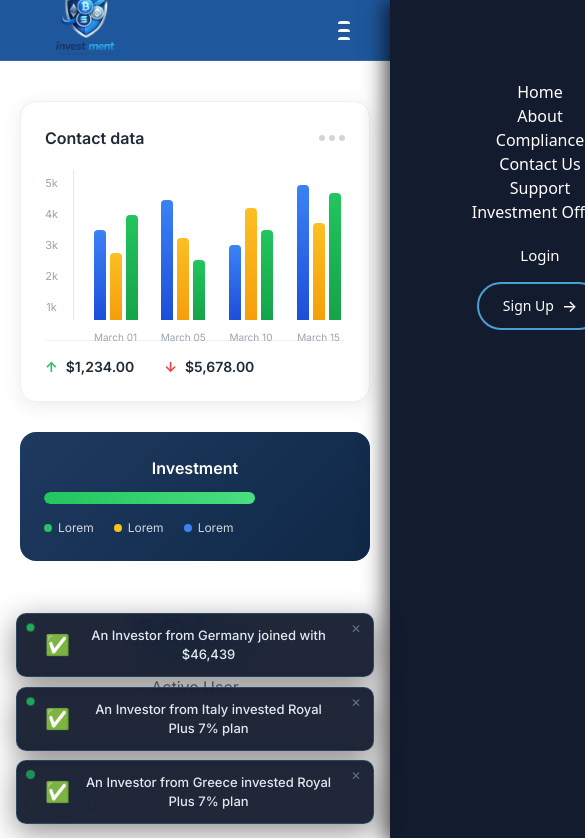
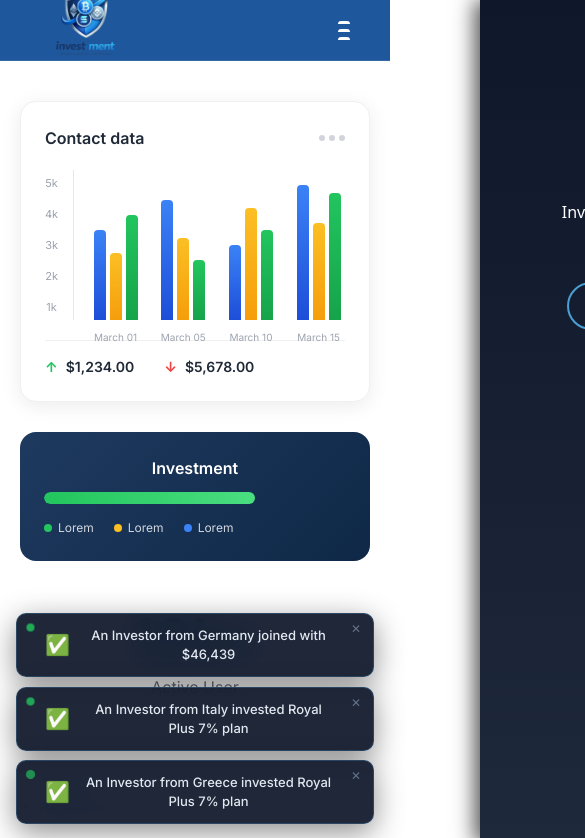
Before and after one commit to faizanproject-official/frontend-repo, a React (Create React App) app: page /about in a window 390 px wide. Shown: the top 838 px of the page, 585 px wide, since content can reach past the window. Built offline with nearby package versions, Linux system fonts and the light colour scheme; no server answers.

Commit message:
Remove blur from mobile menu

```diff
--- a/src/components/LiveInvestorToast.css
+++ b/src/components/LiveInvestorToast.css
@@ -5,7 +5,7 @@
     position: fixed;
     bottom: 28px;
     right: 24px;
-    z-index: 999;
+    z-index: 100;
     display: flex;
     flex-direction: column;
     gap: 10px;
--- a/src/components/Nav.css
+++ b/src/components/Nav.css
@@ -2,7 +2,7 @@
 .sticky-nav-wrapper {
     position: sticky;
     top: 0;
-    z-index: 100;
+    z-index: 1000;
     width: 100%;
 }
 
@@ -194,17 +194,15 @@
     margin-top: 20px;
 }
 
-/* Mobile Menu Overlay */
+/* Mobile Menu Overlay - NO BLUR */
 .mobile-menu-overlay {
     position: fixed;
     top: 0;
     left: 0;
     width: 100%;
     height: 100%;
-    background: rgba(0, 0, 0, 0.6);
-    z-index: 9998;
-    backdrop-filter: blur(2px);
-    -webkit-backdrop-filter: blur(2px);
+    background: rgba(0, 0, 0, 0.7);
+    z-index: 9999;
 }
 
 /* Mobile Breakpoint */
@@ -218,8 +216,8 @@
     /* Show Hamburger Icon */
     .menu-icon {
         display: flex;
-        z-index: 10000;
-        /* Above overlay and menu */
+        z-index: 10001;
+        /* Above everything */
         margin-right: 20px;
     }
 
@@ -236,26 +234,22 @@
         transform: rotate(-45deg) translate(5px, -6px);
     }
 
-    /* Mobile Menu Styles */
+    /* Mobile Menu Styles - NO BLUR */
     .nav-menu {
         position: fixed;
         top: 0;
-        right: 0;
+        right: -100%;
+        /* Hide off-screen */
         width: 75vw;
         max-width: 300px;
         height: 100vh;
-        height: 100dvh;
-        /* Dynamic viewport height */
-        background: rgba(15, 23, 42, 0.98);
-        /* Dark background */
-        backdrop-filter: blur(15px);
-        -webkit-backdrop-filter: blur(15px);
+        height: 100dvh; /* Dynamic viewport height */
+        background: linear-gradient(180deg, #0f172a 0%, #1e293b 100%);
+        /* Solid dark background - NO blur */
         flex-direction: column;
         justify-content: flex-start;
         align-items: center;
-        transform: translateX(100%);
-        /* Fully hide off-canvas */
-        transition: transform 0.4s cubic-bezier(0.68, -0.55, 0.265, 1.55);
+        transition: right 0.4s cubic-bezier(0.68, -0.55, 0.265, 1.55);
         z-index: 10000;
         box-shadow: -5px 0 20px rgba(0, 0, 0, 0.7);
         gap: 0;
@@ -265,7 +259,7 @@
     }
 
     .nav-menu.active {
-        transform: translateX(0);
+        right: 0;
         /* Slide in */
     }
 
```
Also changed, not shown: src/components/Nav.jsx (line endings or trailing spaces).
